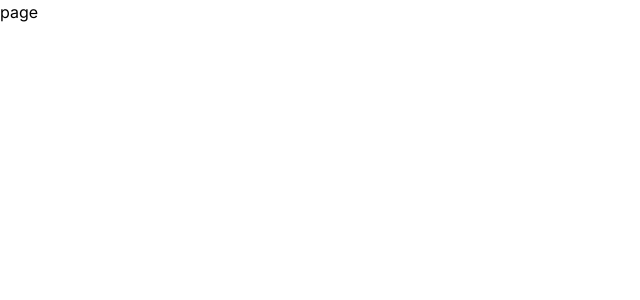
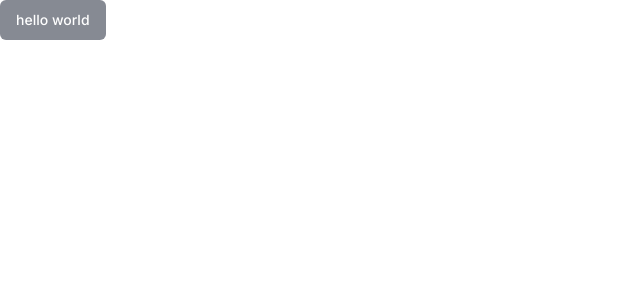
Before and after one commit to alvag/realtime-chat-nextjs, a Next.js app: page /dashboard in a window 1280 px wide. Shown: the top 300 px of the page, without its empty margins (0-640 px from the left). Built offline with nearby package versions, Linux system fonts and the light colour scheme.

Commit message:
Button ui

```diff
--- a/package.json
+++ b/package.json
@@ -13,12 +13,15 @@
     "@types/react": "18.2.13",
     "@types/react-dom": "18.2.6",
     "autoprefixer": "10.4.14",
+    "class-variance-authority": "^0.6.0",
     "eslint": "8.43.0",
     "eslint-config-next": "13.4.6",
+    "lucide-react": "^0.246.0",
     "next": "13.4.6",
     "postcss": "8.4.24",
     "react": "18.2.0",
     "react-dom": "18.2.0",
+    "tailwind-merge": "^1.13.2",
     "tailwindcss": "3.3.2",
     "typescript": "5.1.3"
   }
--- /dev/null
+++ b/src/app/components/ui/Button.tsx
@@ -0,0 +1,38 @@
+import {ButtonHTMLAttributes, FC} from 'react';
+import {cva, VariantProps} from 'class-variance-authority';
+import {Loader2} from 'lucide-react';
+import {cn} from '@/lib/utils';
+
+const buttonVariants = cva(
+    'active:scale-95 inline-flex items-center justify-center rounded-md text-sm font-medium transition-color focus:outline focus:ring-2 focus:ring-slate-400 focus:ring-offset-2 disable: opacity-50 disable:pointer-events-none',
+    {
+        variants: {
+           variant: {
+               default: 'bg-slate-900 text-white hover:bg-slate-800',
+               ghost: 'bg-transparent hover:text-slate-900 hover:bg-slate-200',
+           },
+            size: {
+                default: 'h-10 py-2 px-4',
+                sm: 'h-9 px-2',
+                lg: 'h-11 px-8',
+            },
+        },
+        defaultVariants: {
+            variant: 'default',
+            size: 'default',
+        }
+    }
+);
+
+export interface ButtonProps extends ButtonHTMLAttributes<HTMLButtonElement>, VariantProps<typeof  buttonVariants> {
+    isLoading?: boolean;
+}
+
+const Button: FC<ButtonProps> = ({className, children, variant, isLoading, size, ...props}) => {
+    return <button className={cn(buttonVariants({variant, size, className}))} disabled={isLoading} {...props}>
+        {isLoading ? <Loader2 className='mr-2 h-4 animate-spin'/>: null}
+        {children}
+    </button>;
+};
+
+export default Button;
--- a/src/app/dashboard/page.tsx
+++ b/src/app/dashboard/page.tsx
@@ -1,9 +1,10 @@
 import {FC} from 'react';
+import Button from '@/app/components/ui/Button';
 
 interface pageProps {}
 
 const page: FC<pageProps> = ({}) => {
-    return <div>page</div>
+    return <Button>hello world</Button>
 }
 
 export default page;
--- /dev/null
+++ b/src/lib/utils.ts
@@ -0,0 +1,6 @@
+import {ClassValue, clsx} from 'clsx';
+import {twMerge} from 'tailwind-merge';
+
+export function cn(...inputs: ClassValue[]) {
+    return twMerge(clsx(inputs))
+}
```
Also changed, not shown: 1 other file (tests, documents, lock files or other folders).
